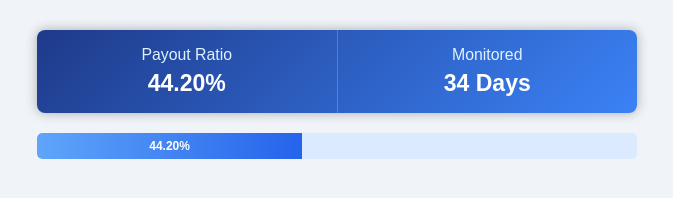
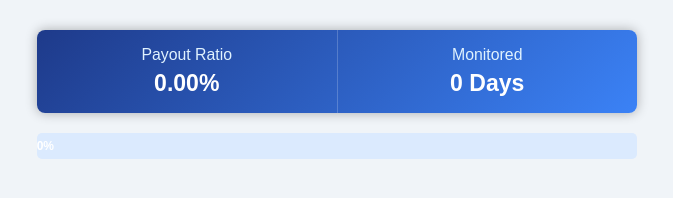
Before and after one commit to bestbtcsites/Felos, a plain HTML site: page index.html in a window 1280 px wide. Shown: the whole page, without its empty margins (303-976 px from the left). Drawn offline with Linux system fonts and the light colour scheme.

Commit message:
index.html

```diff
--- a/index.html
+++ b/index.html
@@ -140,10 +140,10 @@
   </div>
 
   <script>
-    const startDate = new Date("2025-06-09");
+    const startDate = new Date("2025-07-13");
     const today = new Date();
     const daysElapsed = Math.floor((today - startDate) / (1000 * 60 * 60 * 24)) + 1;
-    const payoutRatio = (1.3 * daysElapsed).toFixed(2);
+    const payoutRatio = (1 * daysElapsed).toFixed(2);
 
     document.getElementById("roi").innerText = payoutRatio + "%";
     document.getElementById("days").innerText = daysElapsed + " Days";
```
